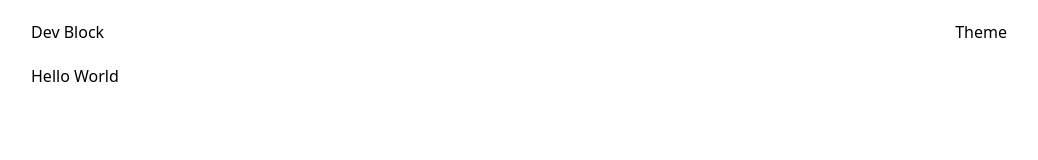
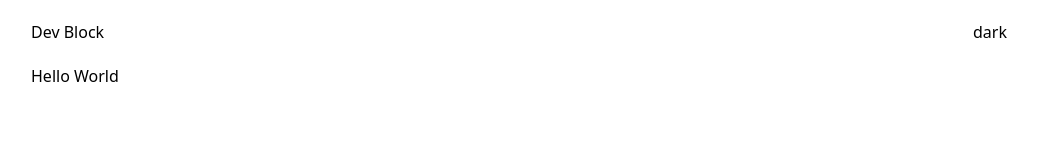
Before and after one commit to ericdoering/insanity-blog, a Next.js app in the folder blog-cms/: page / in a window 1280 px wide. Shown: the top 160 px of the page, without its empty margins (121-1159 px from the left). Built offline with nearby package versions, Linux system fonts and the light colour scheme.

Commit message:
ThemeSwitch component added

```diff
--- a/blog-cms/app/components/Navbar.tsx
+++ b/blog-cms/app/components/Navbar.tsx
@@ -1,5 +1,6 @@
 import Link from 'next/link';
 import React from 'react';
+import ThemeSwitch from './ThemeSwitch';
 
 const Navbar = () => {
     return (
@@ -11,7 +12,7 @@ const Navbar = () => {
                             Dev Block
                         </div>
                     </Link>
-                    <div>Theme</div>
+                    <ThemeSwitch />
                 </div>
             </div>
         </>
--- /dev/null
+++ b/blog-cms/app/components/ThemeSwitch.tsx
@@ -0,0 +1,29 @@
+"use client"
+
+import React, { useEffect, useState } from 'react';
+import { useTheme } from "next-themes";
+
+const ThemeSwitch = () => {
+    const { theme, setTheme } = useTheme();
+    const [mounted, setMounted] = useState(false);
+
+    useEffect(() => {
+        setMounted(true);
+    }, []);
+
+
+    if(!mounted){
+        return null;
+    }
+
+
+    return (
+        <>
+            <button onClick={() => setTheme(theme === "dark" ? "light" : "dark")}>
+                {theme === "dark" ? "light" : "dark"}
+            </button>
+        </>
+    )
+}
+
+export default ThemeSwitch;
```
